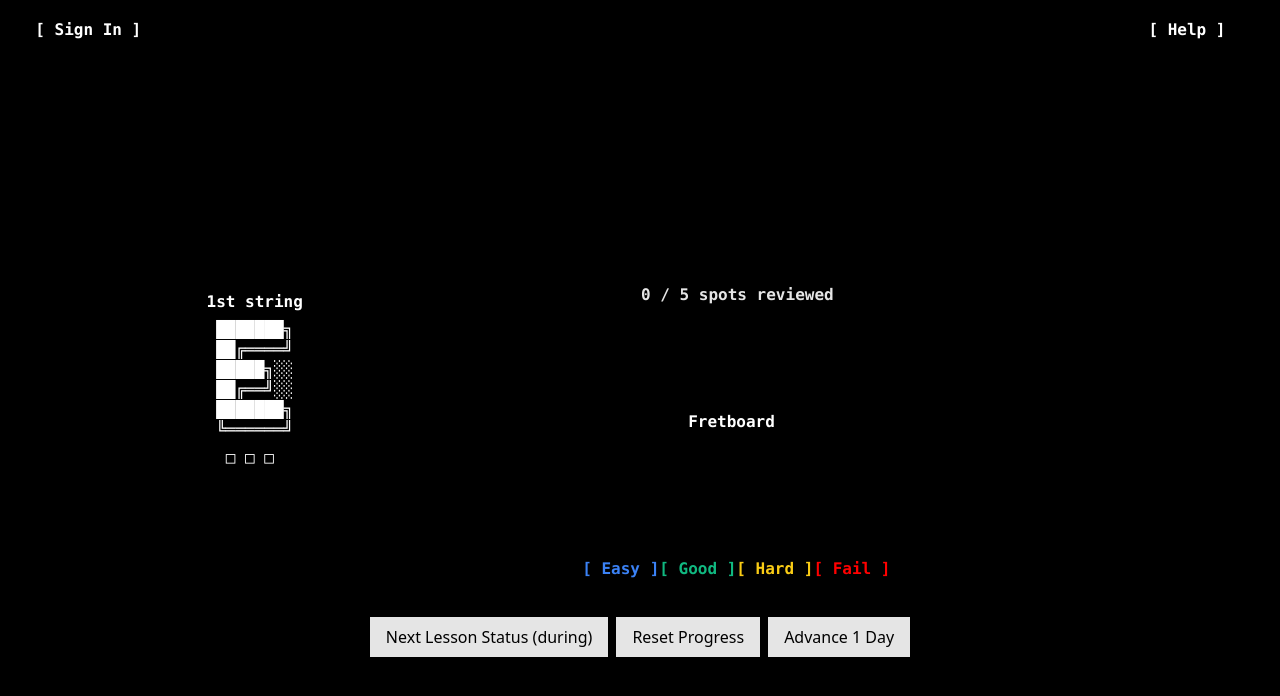
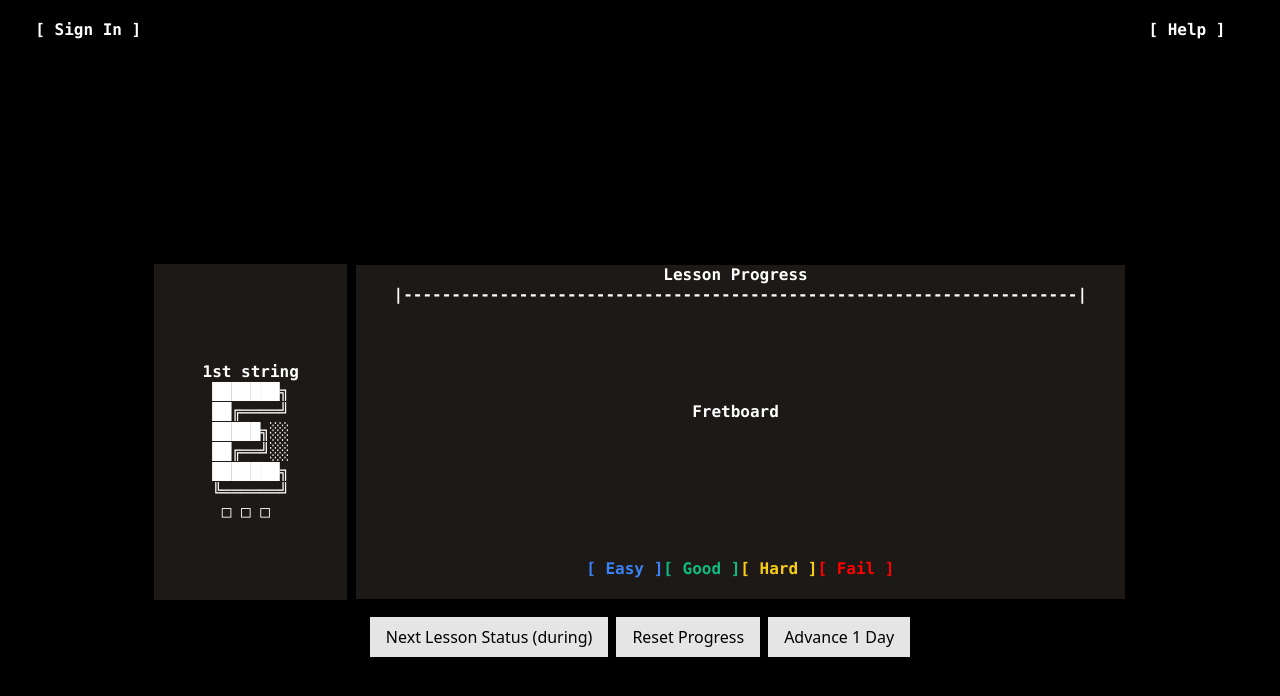
Before and after one commit to hentity/fretty, a React (Vite) app in the folder frontend/: page / in a window 1280 px wide. Both pictures are taken after a click on the element 254 px from the left and 402 px from the top of the page. Shown: the top 696 px of the page. Built offline with nearby package versions, Linux system fonts and the light colour scheme; no server answers.

Commit message:
lesson progress bar
but its ugly

```diff
--- a/frontend/src/components/lesson_panel/before/LessonPanelBefore.tsx
+++ b/frontend/src/components/lesson_panel/before/LessonPanelBefore.tsx
@@ -47,7 +47,7 @@ function LessonPanelBefore() {
   return (
     <div className="flex justify-center items-start w-full h-full overflow-y-auto">
       <TextContainer width={80} height={21}>
-        <div className="flex flex-col items-center justify-center w-full h-full border border-borderDebug">
+        <div className="flex flex-col items-center justify-center w-full h-full">
           <TextBox
             width={40}
             height={21}
--- a/frontend/src/components/lesson_panel/during/LessonProgress.tsx
+++ b/frontend/src/components/lesson_panel/during/LessonProgress.tsx
@@ -1,23 +1,57 @@
 import { useLesson } from '../../../context/LessonContext';
 import { TextBox } from '../../../components/TextBox';
 import { makeTextBlock } from '../../../styling/stylingUtils';
+import { LEARNING_GOOD_ATTEMPTS } from '../../../logic/lessonUtils';
+import { spotKey } from '../../../logic/lessonUtils'; // import your helper to generate keys
 
 function LessonProgress() {
-  const { completedSpots, lessonQueue } = useLesson();
+  const { completedSpots, lessonQueue, currentSpot } = useLesson();
 
-  const totalSpots = completedSpots.length + lessonQueue.length + 1;
-  const reviewedCount = completedSpots.length;
+  // collect all spots
+  const rawSpots = [
+    ...completedSpots,
+    ...(lessonQueue || []),
+    ...(currentSpot ? [currentSpot] : [])
+  ];
 
-  const content = makeTextBlock([
-    { text: `${reviewedCount} / ${totalSpots} spots reviewed`, className: 'text-primaryLight font-bold' }
+  // deduplicate spots based on string-fret key
+  const spotMap = new Map<string, typeof rawSpots[number]>();
+  for (const spot of rawSpots) {
+    spotMap.set(spotKey(spot), spot);
+  }
+  const allSpots = Array.from(spotMap.values());
+
+  const totalSpots = allSpots.length;
+
+  const totalGoodAttempts = allSpots.reduce((sum, spot) => sum + (spot.good_attempts || 0), 0);
+
+  const maxGoodAttempts = totalSpots * LEARNING_GOOD_ATTEMPTS;
+
+  const progressFraction = maxGoodAttempts > 0 ? totalGoodAttempts / maxGoodAttempts : 0;
+
+  const barWidth = 70; // leave room for side borders
+  const filledBlocks = Math.round(barWidth * progressFraction);
+  const emptyBlocks = barWidth - filledBlocks;
+
+  const progressBarComplete = `${' '.repeat(filledBlocks)}`;
+  const progressBarIncomplete = `${'-'.repeat(emptyBlocks)}`;
+
+  const labelContent = makeTextBlock([
+    { text: 'Lesson Progress', className: 'text-fg font-bold' }
+  ]);
+
+  const barContent = makeTextBlock([
+    { text: '|', className: 'text-fg font-bold' },
+    { text: progressBarComplete, className: 'bg-good font-bold' },
+    { text: progressBarIncomplete, className: 'text-fg font-bold' },
+    { text: '|', className: 'text-fg font-bold' },
   ]);
 
   return (
-    <TextBox
-      width={80}
-      height={3}
-      content={content}
-    />
+    <div className="flex flex-col items-center w-full">
+      <TextBox width={barWidth + 2} height={1} content={labelContent} />
+      <TextBox width={barWidth + 2} height={1} content={barContent} />
+    </div>
   );
 }
 
--- a/frontend/src/components/note_panel/before/NotePanelBefore.tsx
+++ b/frontend/src/components/note_panel/before/NotePanelBefore.tsx
@@ -13,10 +13,10 @@ function NotePanelBefore() {
   return (
     <div className="flex justify-center items-center w-full h-full">
       <TextContainer width={22} height={21}>
-        <div className="flex flex-col items-center justify-center w-full h-full border border-borderDebug">
+        <div className="flex flex-col items-center justify-center w-full h-full">
           <TextBox
             width={16}
-            height={4}
+            height={3}
             content={buttonContent}
           />
         </div>
--- a/frontend/src/components/note_panel/during/NotePanelDuring.tsx
+++ b/frontend/src/components/note_panel/during/NotePanelDuring.tsx
@@ -88,7 +88,7 @@ function NotePanelDuring() {
   return (
     <div className="flex justify-center items-center w-full h-full">
       <TextContainer width={20} height={21}>
-        <div className="flex flex-col items-center justify-start w-full h-full gap-2">
+        <div className="flex flex-col items-center justify-center w-full h-full">
           {/* Blank spacer */}
           <TextBox width={20} height={1} content={makeTextBlock([{ text: '' }])} />
 
--- a/frontend/src/pages/Home.tsx
+++ b/frontend/src/pages/Home.tsx
@@ -59,9 +59,9 @@ function Home() {
   if (loading) return <p>Loading user...</p>
   return (
     <div className="flex flex-col min-h-screen items-center justify-center overflow-hidden">
-        <div className="flex border border-borderDebug">
+        <div className="flex border border-borderDebug gap-2">
           {/* Note Panel */}
-          <div className="h-full flex justify-center">
+          <div className="h-full flex justify-center bg-stone-900">
               {lessonStatus === 'before' && (
                 <NotePanelBefore />
               )}
@@ -72,7 +72,7 @@ function Home() {
           </div>
 
           {/* Lesson Panel */}
-          <div className="h-full flex justify-center">
+          <div className="h-full flex justify-center bg-stone-900">
               {lessonStatus === 'before' && <LessonPanelBefore />}
               {lessonStatus === 'during' && (
                 <LessonPanelDuring/>
```
